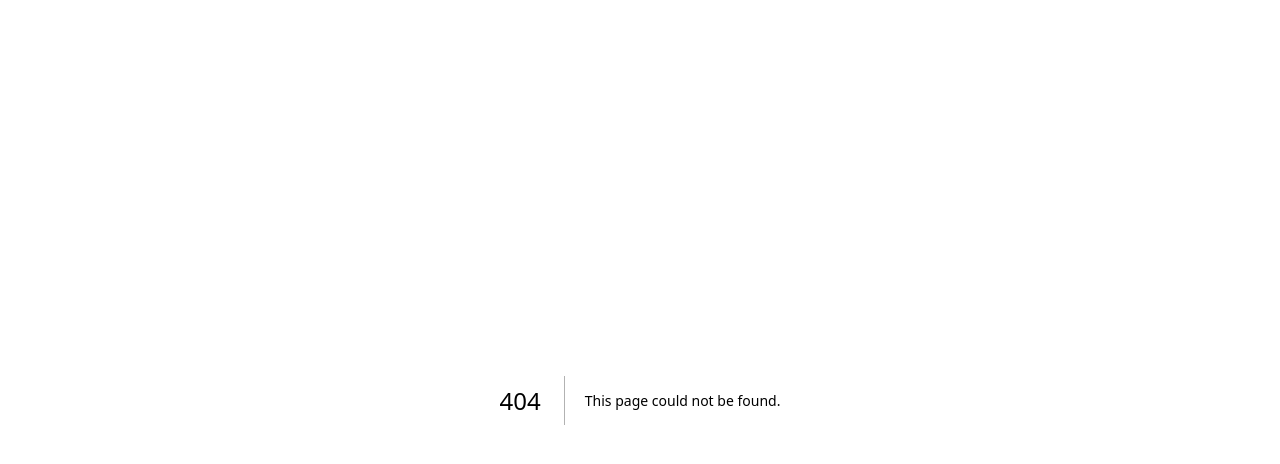
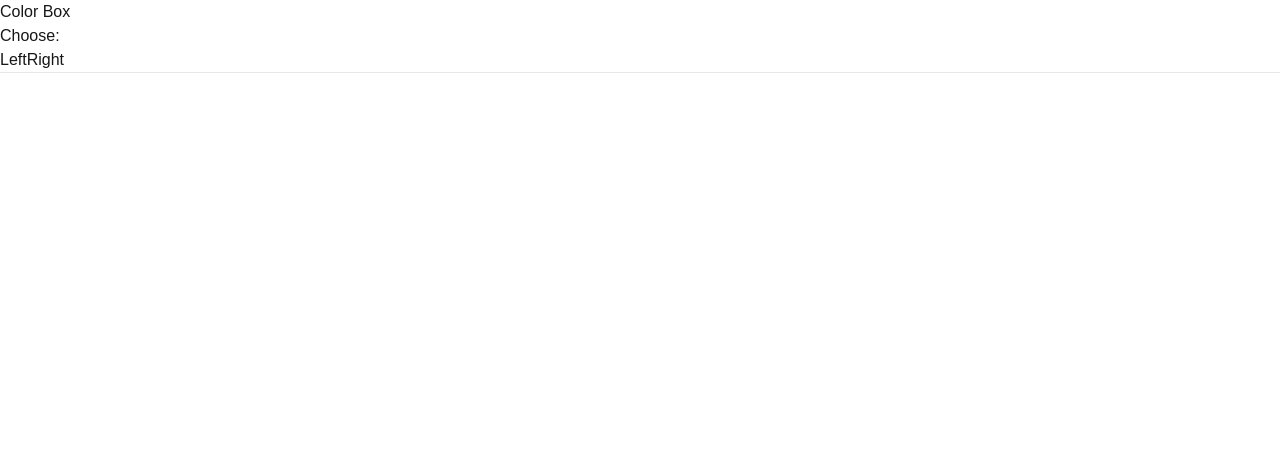
Before and after one commit to anirudha-8/nextjs-mastery, a Next.js app: page /colorBox in a window 1280 px wide. Before the commit this address had no page. Shown: the top 464 px of the page. Built offline with nearby package versions, Linux system fonts and the light colour scheme.

Commit message:
create parallel routes or conditional routes render

```diff
--- /dev/null
+++ b/src/app/colorBox/@blue/page.jsx
@@ -0,0 +1,11 @@
+import React from "react";
+
+const page = () => {
+	return (
+		<>
+			<h1>Left Sidebar</h1>
+		</>
+	);
+};
+
+export default page;
--- /dev/null
+++ b/src/app/colorBox/@red/page.jsx
@@ -0,0 +1,11 @@
+import React from "react";
+
+const page = () => {
+	return (
+		<>
+			<h1>Right Sidebar</h1>
+		</>
+	);
+};
+
+export default page;
--- /dev/null
+++ b/src/app/colorBox/layout.js
@@ -0,0 +1,35 @@
+"use client";
+
+import { useState } from "react";
+
+export default function ColorBox({ children, blue, red }) {
+    const [sideBar, setSideBar] = useState(null);
+    const [bgColor, setBgColor] = useState("");
+    const [textColor, setTextColor] = useState("")
+    const blueSideBar = () => {
+        setSideBar(true);
+        setBgColor("blue");
+        setTextColor("white");
+    }
+    const redSideBar = () => {
+        setSideBar(false);
+        setBgColor("red");
+        setTextColor("white");
+    }
+    return (
+        <>
+            <section className="w-full h-screen" style={{ backgroundColor: bgColor, color: textColor }}>
+                {children}
+                <div className="flex items-center mb-2">
+                    <h3>Choose: </h3>
+                    <div>
+                        <button onClick={blueSideBar} className="border-2 rounded-lg px-3 py-2 mx-2" type="button">Left</button>
+                        <button onClick={redSideBar} className="border-2 rounded-lg px-3 py-2 mx-2" type="button">Right</button>
+                    </div>
+                </div>
+                <hr />
+                {sideBar === null ? null : sideBar ? blue : red}
+            </section >
+        </>
+    );
+}
--- /dev/null
+++ b/src/app/colorBox/page.jsx
@@ -0,0 +1,7 @@
+import React from "react";
+
+const page = () => {
+	return <div>Color Box</div>;
+};
+
+export default page;
```
